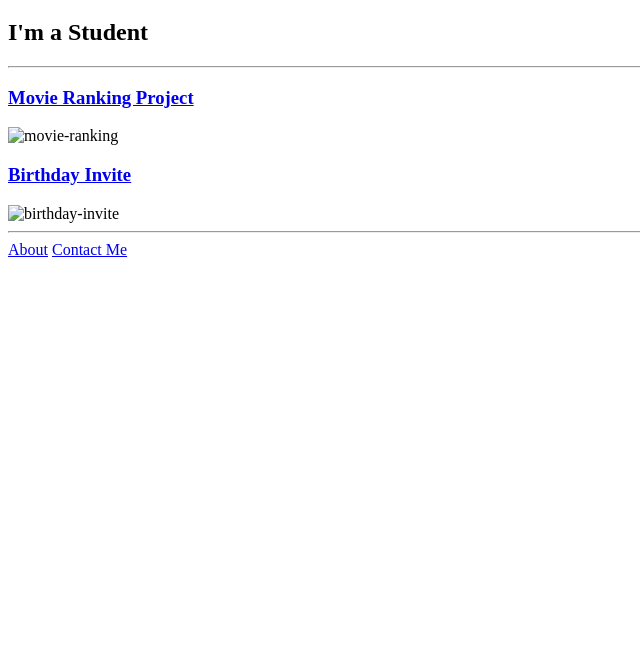
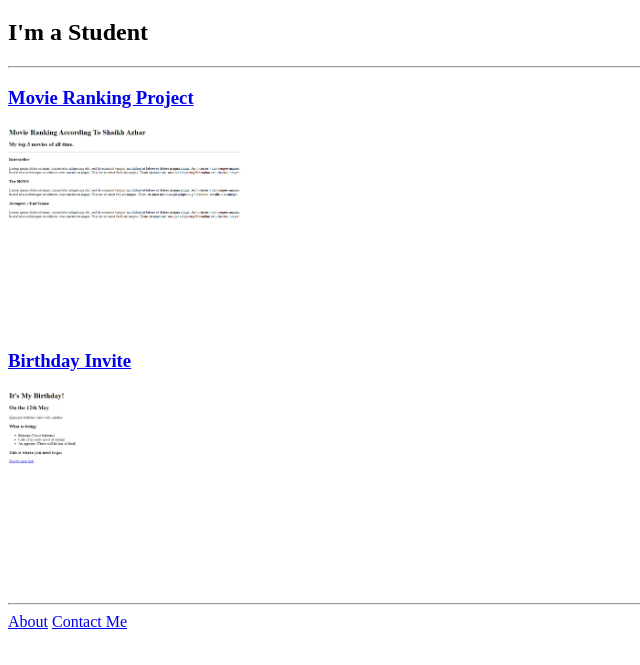
Before and after one commit to azhar47-sk/html-portfolio, a plain HTML site: page index.html in a window 1280 px wide. Shown: the part 61-726 px from the top of the page, without its empty margins (0-640 px from the left). Drawn offline with Linux system fonts and the light colour scheme.

Commit message:
Update index.html

```diff
--- a/index.html
+++ b/index.html
@@ -9,9 +9,9 @@
         <h2>I'm a Student</h2>
         <hr>
         <h3><a href="../Movie Ranking/index.html">Movie Ranking Project</a></h3>
-        <img src="./assets/images/R1.png" height="200" alt="movie-ranking"/>
+        <img src="./images/R1.png" height="200" alt="movie-ranking"/>
         <h3><a href="../3.4 Birthday Invite Project/index.html">Birthday Invite</a></h3>
-        <img src="./assets/images/B1.png" height="200" alt="birthday-invite"/>
+        <img src="./images/B1.png" height="200" alt="birthday-invite"/>
         <hr>
         <a href="./public/about.html">About</a>
         <a href="./public/contact.html">Contact Me</a>
```
